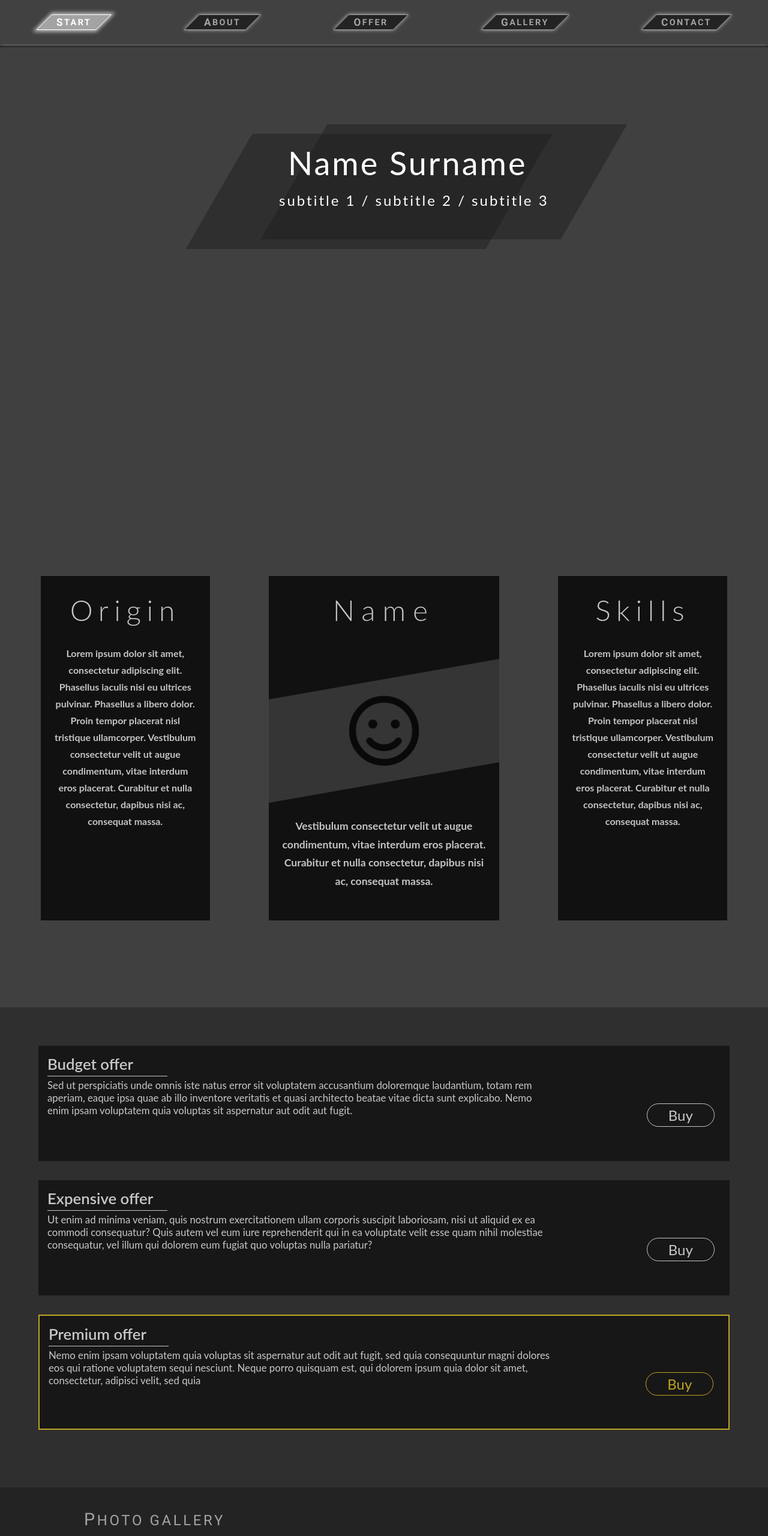
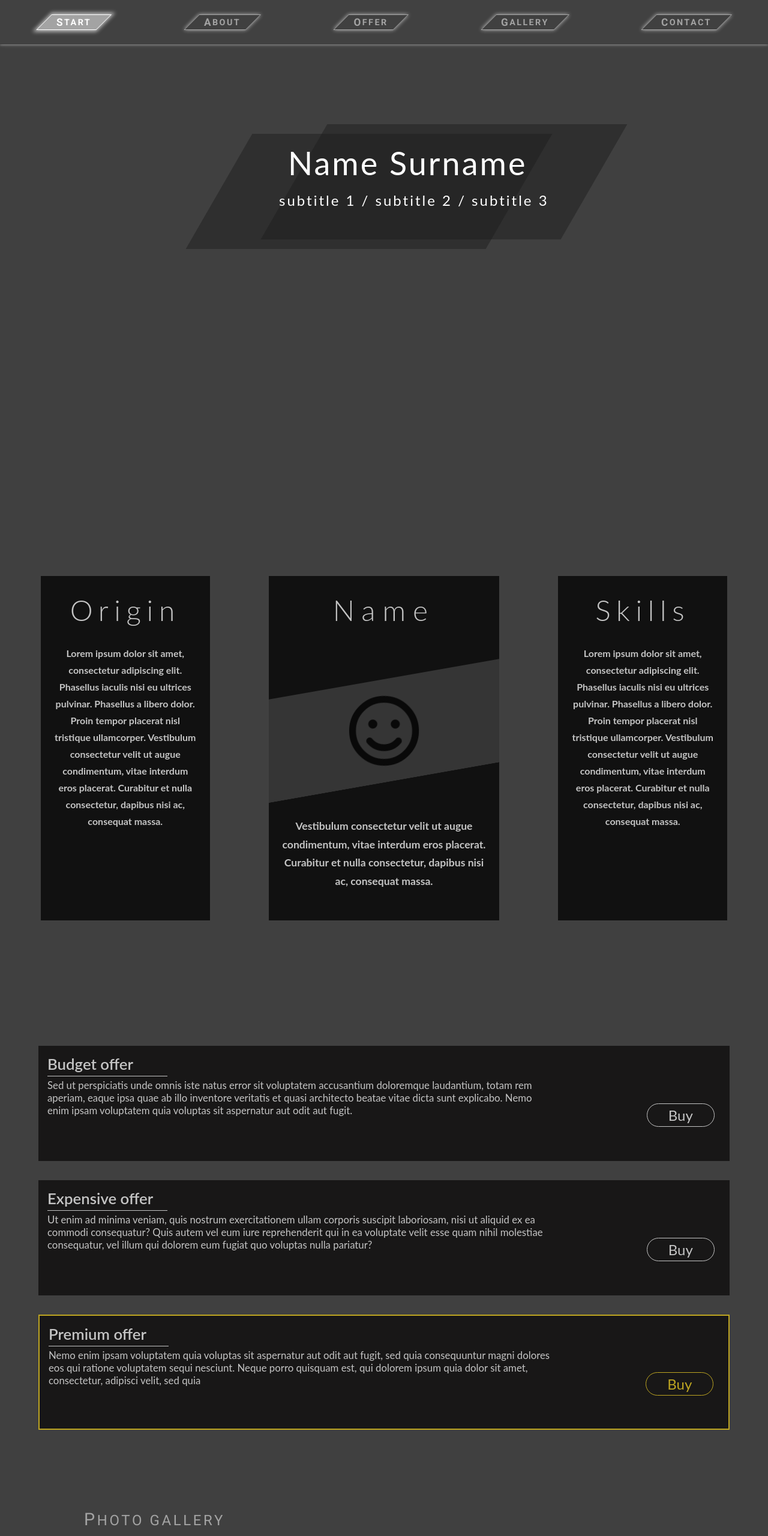
Before and after one commit to dominikslawkowski/CodersCamp---projekt-2, a plain HTML site: page index.html in a window 1280 px wide. Shown: the top 2560 px of the page at 60% size. Drawn offline with nearby package versions, Linux system fonts and the light colour scheme.

Commit message:
fixed different section colors

```diff
--- a/sn4-style.css
+++ b/sn4-style.css
@@ -1,5 +1,5 @@
 :root {
-  --a-color: #232323;
+  --a-color: #404040;
   --b-color: #414141;
   --c-color: #a3a3a3;
 }
@@ -15,6 +15,7 @@ body {
 .sn4 {
   box-sizing: border-box;
   width: 100%;
+  height: auto;
   min-height: 100vh;
   background-color: var(--a-color);
   font-size: 16px;
--- a/style.css
+++ b/style.css
@@ -439,7 +439,7 @@ body {
 
 :root {
   --gold: rgb(189, 165, 33);
-  --white: rgb(199, 199, 199);
+  --white: rgb(196,196,196);
 }
 
 #s3-offers-section p {
@@ -454,7 +454,7 @@ body {
 #s3-offers-section {
   height: 100%;
   widows: 100%;
-  background: rgb(48, 47, 47);
+  background: #404040;
   color: var(--white);
 }
 
@@ -585,7 +585,7 @@ body {
   background-size: cover;
   background-position: center;
   background-repeat: no-repeat;
-  background-color: rgb(48, 47, 47);
+  background-color: #404040;
   box-sizing: border-box;
   color: #c6e2ff;
 }
```
Also changed, not shown: startPage.html (+0 -2 lines).
